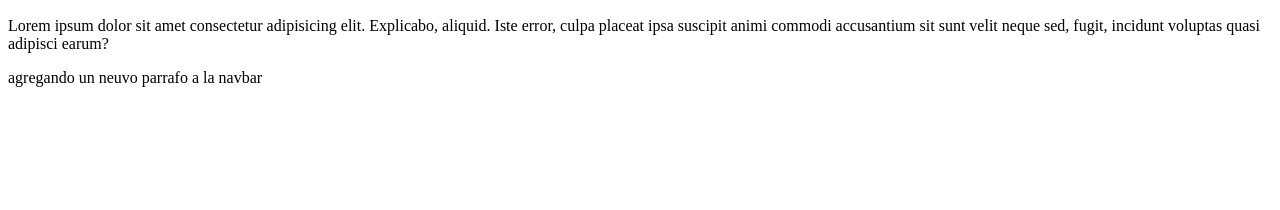
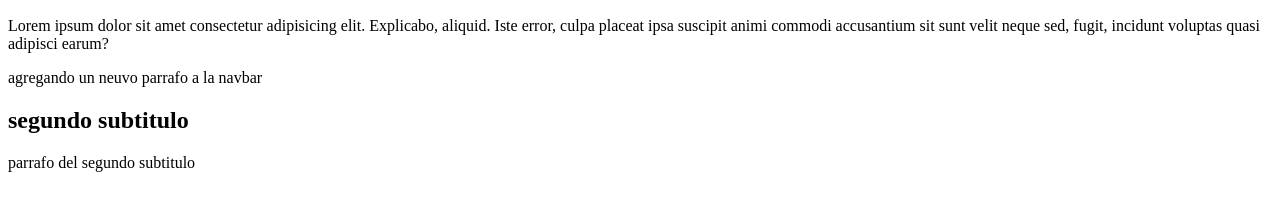
Before and after one commit to AgustBayon/prueba-git-nucba, a plain HTML site: page index.html in a window 1280 px wide. Shown: the part 110-320 px from the top of the page. Drawn offline with Linux system fonts and the light colour scheme.

Commit message:
add h2 and p

```diff
--- a/index.html
+++ b/index.html
@@ -14,5 +14,7 @@
       sit sunt velit neque sed, fugit, incidunt voluptas quasi adipisci earum?
     </p>
     <p>agregando un neuvo parrafo a la navbar</p>
+    <h2>segundo subtitulo</h2>
+    <p>parrafo del segundo subtitulo</p>
   </body>
 </html>
```
